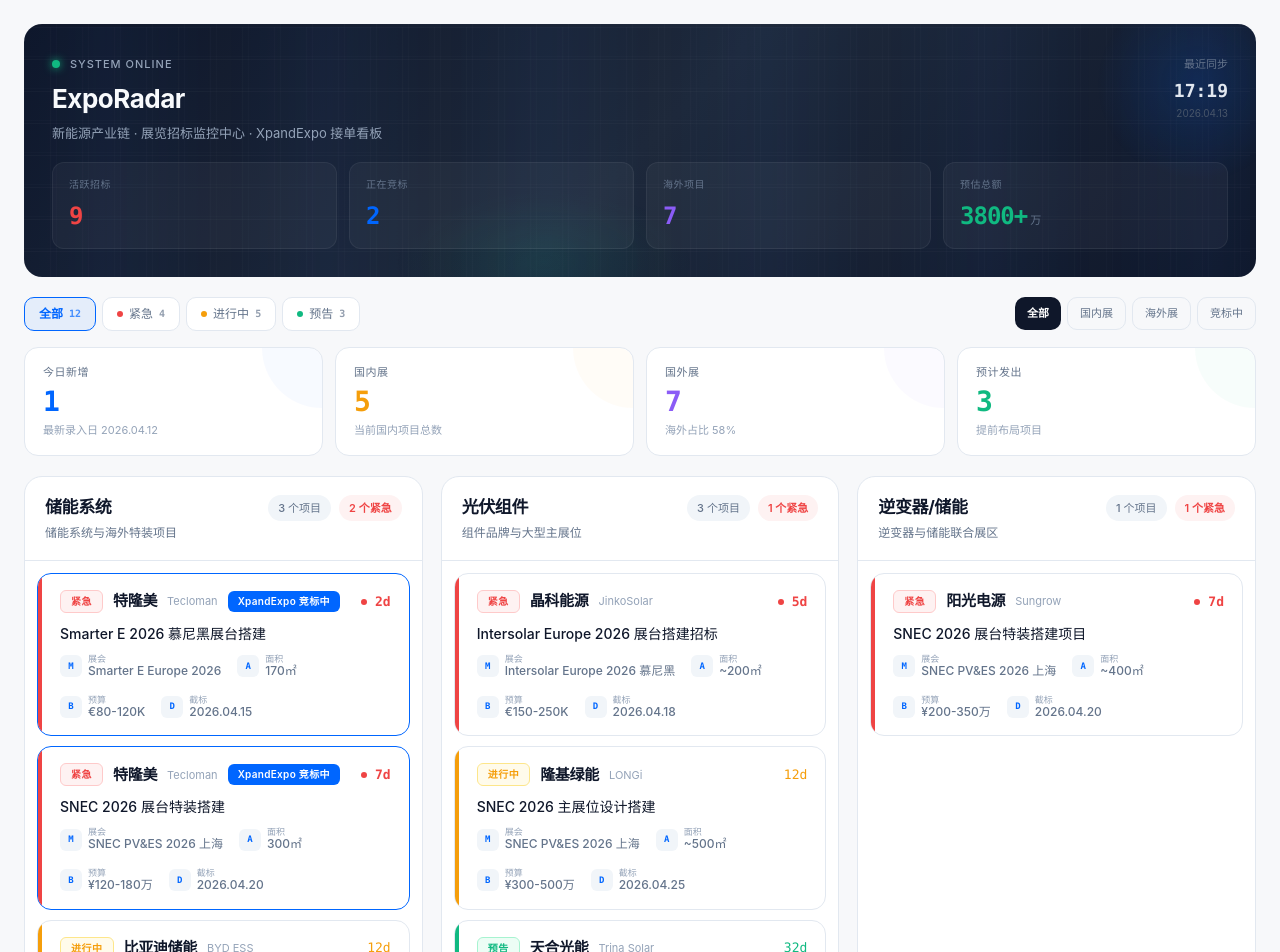
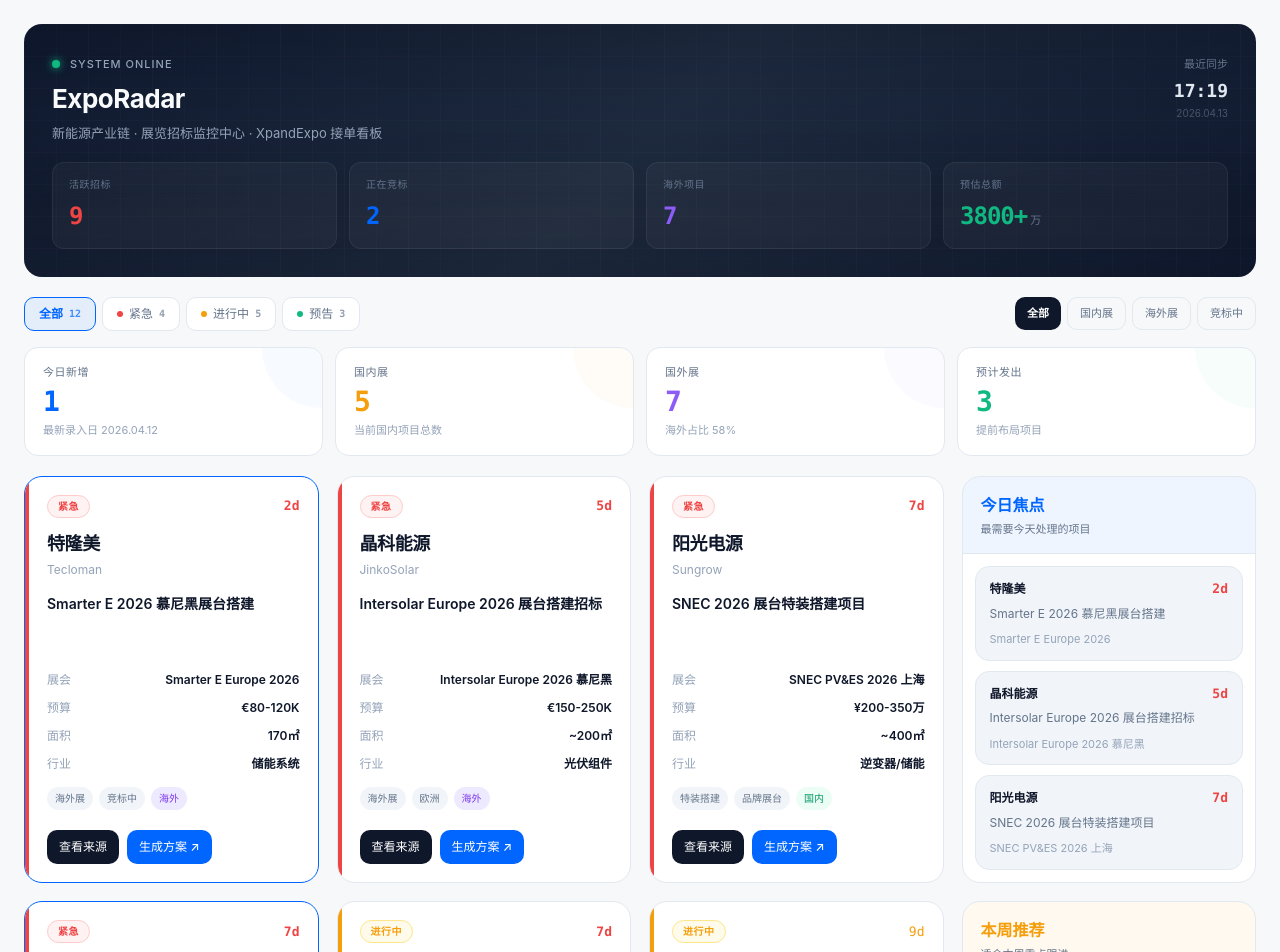
Before and after one commit to duofung/macro-live-monitor, a Next.js app: page / in a window 1280 px wide. Shown: the top 952 px of the page. Built offline with nearby package versions, Linux system fonts and the light colour scheme.

Commit message:
Align ExpoRadar rows and hero motion

```diff
--- a/components/expo-radar.tsx
+++ b/components/expo-radar.tsx
@@ -83,15 +83,6 @@
   active: { label: "进行中", dot: colors.warn, bg: colors.warnBg, border: colors.warnBorder },
   upcoming: { label: "预告", dot: colors.ok, bg: colors.okBg, border: colors.okBorder },
 };
-
-const segmentLabels = {
-  "光伏组件": "组件品牌与大型主展位",
-  "逆变器/储能": "逆变器与储能联合展区",
-  "储能/动力电池": "电池龙头与年度框架采购",
-  "储能系统": "储能系统与海外特装项目",
-  "储能电芯": "新势力电芯与潜力客户",
-  "逆变器": "逆变器与区域型展会",
-} as const;
 
 const monitorSources = [
   { name: "剑鱼标讯", url: "https://www.jianyu360.cn", kw: "展台搭建 · 展览设计 · 特装搭建", status: "推荐" },
@@ -199,20 +190,6 @@
     };
   }, []);
 
-  const groupedFeeds = useMemo(() => {
-    const grouped = filtered.reduce<Record<string, FeedItem[]>>((acc, item) => {
-      acc[item.seg] ??= [];
-      acc[item.seg].push(item);
-      return acc;
-    }, {});
-
-    return Object.entries(grouped).sort((a, b) => {
-      const aScore = a[1].filter((item) => item.urg === "hot").length * 10 + a[1].length;
-      const bScore = b[1].filter((item) => item.urg === "hot").length * 10 + b[1].length;
-      return bScore - aScore;
-    });
-  }, [filtered]);
-
   const overseasRatio = Math.round((stats.overseas / stats.total) * 100);
   const domesticCount = stats.total - stats.overseas;
   const latestPublishDate = useMemo(() => [...FEEDS].sort((a, b) => b.pubDate.localeCompare(a.pubDate))[0]?.pubDate ?? "", []);
@@ -226,6 +203,47 @@
       pipeline: sorted.filter((item) => daysLeft(item.deadline) > 10).slice(0, 5),
     };
   }, []);
+
+  const projectRows = useMemo(() => {
+    const rows: FeedItem[][] = [];
+    for (let i = 0; i < filtered.length; i += 3) rows.push(filtered.slice(i, i + 3));
+    return rows;
+  }, [filtered]);
+
+  const rightRailPanels = [
+    {
+      key: "focus",
+      title: "今日焦点",
+      subtitle: "最需要今天处理的项目",
+      tone: colors.accent,
+      items: [...FEEDS].sort((a, b) => daysLeft(a.deadline) - daysLeft(b.deadline)).slice(0, 3),
+    },
+    {
+      key: "week",
+      title: "本周推荐",
+      subtitle: "适合本周重点跟进",
+      tone: colors.warn,
+      items: actionBoard.thisWeek.slice(0, 3),
+    },
+    {
+      key: "pipeline",
+      title: "储备项目",
+      subtitle: "适合提前准备素材",
+      tone: colors.ok,
+      items: actionBoard.pipeline.slice(0, 3),
+    },
+    {
+      key: "region",
+      title: "区域分布",
+      subtitle: "项目所属市场结构",
+      tone: "#8B5CF6",
+      stats: [
+        { label: "国内展", value: `${domesticCount}` },
+        { label: "国外展", value: `${stats.overseas}` },
+        { label: "海外占比", value: `${overseasRatio}%` },
+      ],
+    },
+  ] as const;
 
   return (
     <div style={{ minHeight: "100vh", background: colors.bg, padding: 24 }}>
@@ -244,12 +262,12 @@
             style={{
               position: "absolute",
               inset: 0,
-              opacity: 0.24,
+              opacity: 0.18,
               backgroundImage:
-                "linear-gradient(90deg, transparent 0%, rgba(59,130,246,0.18) 48%, transparent 100%), linear-gradient(rgba(255,255,255,.10) 1px, transparent 1px), linear-gradient(90deg, rgba(255,255,255,.08) 1px, transparent 1px)",
-              backgroundSize: "220px 100%, 32px 32px, 32px 32px",
-              backgroundPosition: "-220px 0, 0 0, 0 0",
-              animation: "heroScan 8s linear infinite, heroGridFloat 16s linear infinite",
+                "linear-gradient(180deg, transparent 0%, rgba(59,130,246,0.16) 50%, transparent 100%), repeating-linear-gradient(90deg, rgba(148,163,184,0.10) 0 1px, transparent 1px 64px), repeating-linear-gradient(180deg, rgba(148,163,184,0.10) 0 1px, transparent 1px 30px)",
+              backgroundSize: "100% 220px, 100% 100%, 100% 100%",
+              backgroundPosition: "0 -220px, 0 0, 0 0",
+              animation: "heroVerticalScan 7s ease-in-out infinite, heroLineFloat 9s ease-in-out infinite",
             }}
           />
           <div
@@ -262,28 +280,7 @@
               backgroundSize: "32px 32px",
             }}
           />
-          <div
-            style={{
-              position: "absolute",
-              top: -40,
-              right: -40,
-              width: 200,
-              height: 200,
-              borderRadius: "50%",
-              background: "radial-gradient(circle, rgba(0,102,255,0.15) 0%, transparent 70%)",
-            }}
-          />
-          <div
-            style={{
-              position: "absolute",
-              bottom: -60,
-              left: "30%",
-              width: 300,
-              height: 150,
-              borderRadius: "50%",
-              background: "radial-gradient(ellipse, rgba(16,185,129,0.1) 0%, transparent 70%)",
-            }}
-          />
+          <div style={{ position: "absolute", inset: 0, background: "linear-gradient(180deg, rgba(15,23,42,0.12), rgba(15,23,42,0.02) 40%, rgba(15,23,42,0.14))" }} />
 
           <div style={{ position: "relative", zIndex: 1 }}>
             <div style={{ display: "flex", justifyContent: "space-between", alignItems: "flex-start", marginBottom: 20, gap: 16, flexWrap: "wrap" }}>
@@ -384,31 +381,13 @@
           <StatCard label="国外展" value={stats.overseas} sub={`海外占比 ${overseasRatio}%`} color={"#8B5CF6"} active={regionFilter === "overseas"} onClick={() => setRegionFilter(regionFilter === "overseas" ? "all" : "overseas")} />
           <StatCard label="预计发出" value={stats.upcoming} sub="提前布局项目" color={colors.ok} active={filter === "upcoming"} onClick={() => setFilter(filter === "upcoming" ? "all" : "upcoming")} />
         </div>
-        <div className="expo-module-grid" style={{ display: "grid", gridTemplateColumns: "repeat(3, minmax(0, 1fr))", gap: 18, alignItems: "stretch", marginBottom: 20 }}>
-          {[
-            ...groupedFeeds.map(([segment, items]) => ({ kind: "segment" as const, segment, items })),
-            { kind: "board" as const, title: "本周推荐", tone: colors.warn, subtitle: "适合本周重点跟进的项目", items: actionBoard.thisWeek.slice(0, 4) },
-            { kind: "board" as const, title: "储备项目", tone: colors.ok, subtitle: "适合提前布局和准备素材的项目", items: actionBoard.pipeline },
-          ].map((module) =>
-            module.kind === "segment" ? (
-              <section key={module.segment} style={{ background: colors.card, border: `1px solid ${colors.border}`, borderRadius: 18, overflow: "hidden", minHeight: 360, display: "flex", flexDirection: "column" }}>
-                <div style={{ padding: "18px 20px", borderBottom: `1px solid ${colors.border}`, display: "flex", justifyContent: "space-between", alignItems: "flex-start", gap: 16, flexWrap: "wrap" }}>
-                  <div>
-                    <div style={{ fontSize: 17, fontWeight: 700, letterSpacing: -0.4 }}>{module.segment}</div>
-                    <div style={{ marginTop: 4, fontSize: 12, color: colors.sub }}>{segmentLabels[module.segment as keyof typeof segmentLabels] ?? "当前品类项目池"}</div>
-                  </div>
-                  <div style={{ display: "flex", gap: 8, flexWrap: "wrap" }}>
-                    <span style={{ fontSize: 11, padding: "5px 10px", background: colors.light, borderRadius: 999, color: colors.sub, fontWeight: 500 }}>
-                      {module.items.length} 个项目
-                    </span>
-                    <span style={{ fontSize: 11, padding: "5px 10px", background: colors.hotBg, borderRadius: 999, color: colors.hot, fontWeight: 600 }}>
-                      {module.items.filter((item) => item.urg === "hot").length} 个紧急
-                    </span>
-                  </div>
-                </div>
+        <div style={{ display: "flex", flexDirection: "column", gap: 18, marginBottom: 20 }}>
+          {projectRows.map((row, rowIndex) => {
+            const panel = rightRailPanels[rowIndex];
 
-                <div style={{ padding: 12, display: "flex", flexDirection: "column", gap: 10, flex: 1, overflow: "auto" }}>
-                  {module.items.map((f) => {
+            return (
+              <div key={`row-${rowIndex}`} className="expo-row-grid" style={{ display: "grid", gridTemplateColumns: "repeat(4, minmax(0, 1fr))", gap: 18, alignItems: "stretch" }}>
+                {row.map((f) => {
                   const u = urgMap[f.urg];
                   const isExp = expanded === f.id;
                   const dl = daysLeft(f.deadline);
@@ -419,93 +398,55 @@
                       onClick={() => setExpanded(isExp ? null : f.id)}
                       style={{
                         background: isExp ? "#FAFCFF" : colors.card,
-                          borderRadius: 14,
+                        borderRadius: 18,
                         overflow: "hidden",
                         cursor: "pointer",
                         border: f.bidding ? `1.5px solid ${colors.accent}` : `1px solid ${colors.border}`,
                         transition: "all 0.2s",
                         position: "relative",
+                        minHeight: 360,
                         boxShadow: isExp ? "0 8px 28px rgba(15,23,42,0.08)" : "none",
                       }}
                     >
-                        <div style={{ position: "absolute", left: 0, top: 0, bottom: 0, width: 4, background: u.dot, borderRadius: "14px 0 0 14px" }} />
-
-                        <div style={{ padding: "16px 18px 16px 22px" }}>
-                          <div style={{ display: "flex", justifyContent: "space-between", alignItems: "center", marginBottom: 10, gap: 12, flexWrap: "wrap" }}>
-                            <div style={{ display: "flex", alignItems: "center", gap: 10, flexWrap: "wrap" }}>
-                              <span
-                                style={{
-                                  fontSize: 10,
-                                  fontWeight: 600,
-                                  letterSpacing: 0.5,
-                                  padding: "3px 10px",
-                                  borderRadius: 6,
-                                  background: u.bg,
-                                  color: u.dot,
-                                  border: `1px solid ${u.border}`,
-                                  textTransform: "uppercase",
-                                }}
-                              >
-                                {u.label}
-                              </span>
-                              <span style={{ fontSize: 15, fontWeight: 600, letterSpacing: -0.3 }}>{f.co}</span>
-                              <span style={{ fontSize: 11, color: colors.muted }}>{f.coEn}</span>
-                              {f.bidding ? <span style={{ fontSize: 10, fontWeight: 600, padding: "3px 10px", borderRadius: 6, background: colors.accent, color: "#fff", letterSpacing: 0.3 }}>XpandExpo 竞标中</span> : null}
-                            </div>
-                            <div style={{ display: "flex", alignItems: "center", gap: 8 }}>
-                              {dl <= 7 && dl > 0 ? <span style={{ width: 6, height: 6, borderRadius: "50%", background: colors.hot, animation: "pulse 1.5s infinite" }} /> : null}
+                      <div style={{ position: "absolute", left: 0, top: 0, bottom: 0, width: 4, background: u.dot, borderRadius: "18px 0 0 18px" }} />
+                      <div style={{ padding: "18px 18px 18px 22px", display: "flex", flexDirection: "column", height: "100%" }}>
+                        <div style={{ display: "flex", justifyContent: "space-between", alignItems: "center", gap: 10, flexWrap: "wrap", marginBottom: 12 }}>
+                          <span style={{ fontSize: 10, fontWeight: 600, letterSpacing: 0.5, padding: "3px 10px", borderRadius: 999, background: u.bg, color: u.dot, border: `1px solid ${u.border}` }}>{u.label}</span>
                           <Deadline d={f.deadline} />
                         </div>
-                          </div>
 
-                          <div style={{ fontSize: 14, fontWeight: 500, marginBottom: 10, color: colors.text }}>{f.title}</div>
+                        <div style={{ fontSize: 18, fontWeight: 700, letterSpacing: -0.4, marginBottom: 4 }}>{f.co}</div>
+                        <div style={{ fontSize: 12, color: colors.muted, marginBottom: 14 }}>{f.coEn}</div>
 
-                          <div style={{ display: "flex", gap: 16, flexWrap: "wrap" }}>
+                        <div style={{ fontSize: 14, fontWeight: 600, lineHeight: 1.5, minHeight: 64, marginBottom: 14 }}>{f.title}</div>
+
+                        <div style={{ display: "grid", gap: 10, marginBottom: 14 }}>
                           {[
-                              { icon: "M", label: "展会", value: f.expo },
-                              { icon: "A", label: "面积", value: f.area },
-                              { icon: "B", label: "预算", value: f.budget },
-                              { icon: "D", label: "截标", value: f.deadline },
-                            ].map((spec, i) => (
-                              <div key={i} style={{ display: "flex", alignItems: "center", gap: 6 }}>
-                                <div style={{ width: 22, height: 22, borderRadius: 6, background: colors.light, display: "flex", alignItems: "center", justifyContent: "center", fontSize: 9, fontWeight: 700, color: colors.accent, fontFamily: "var(--font-mono)" }}>
-                                  {spec.icon}
-                                </div>
-                                <div>
-                                  <div style={{ fontSize: 9, color: colors.muted, lineHeight: 1 }}>{spec.label}</div>
-                                  <div style={{ fontSize: 12, fontWeight: 500, color: colors.sub, lineHeight: 1.3 }}>{spec.value}</div>
-                                </div>
+                            ["展会", f.expo],
+                            ["预算", f.budget],
+                            ["面积", f.area],
+                            ["行业", f.seg],
+                          ].map(([label, value]) => (
+                            <div key={label} style={{ display: "flex", justifyContent: "space-between", gap: 10, fontSize: 12 }}>
+                              <span style={{ color: colors.muted }}>{label}</span>
+                              <span style={{ fontWeight: 600, textAlign: "right" }}>{value}</span>
                             </div>
                           ))}
                         </div>
 
-                          {isExp ? (
-                            <div style={{ marginTop: 16, paddingTop: 16, borderTop: `1px solid ${colors.border}` }}>
-                              <p style={{ fontSize: 13, color: colors.sub, lineHeight: 1.7, margin: "0 0 14px" }}>{f.desc}</p>
                         <div style={{ display: "flex", gap: 6, flexWrap: "wrap", marginBottom: 14 }}>
-                                {f.tags.map((t, i) => (
-                                  <span key={i} style={{ fontSize: 10, padding: "3px 10px", borderRadius: 20, background: colors.light, color: colors.sub, fontWeight: 500 }}>
-                                    {t}
+                          {f.tags.slice(0, 2).map((tag) => (
+                            <span key={tag} style={{ fontSize: 10, padding: "4px 8px", borderRadius: 999, background: colors.light, color: colors.sub, fontWeight: 500 }}>
+                              {tag}
                             </span>
                           ))}
-                                <span style={{ fontSize: 10, padding: "3px 10px", borderRadius: 20, background: f.region === "海外" ? "#EDE9FE" : "#ECFDF5", color: f.region === "海外" ? "#7C3AED" : "#059669", fontWeight: 500 }}>
+                          <span style={{ fontSize: 10, padding: "4px 8px", borderRadius: 999, background: f.region === "海外" ? "#EDE9FE" : "#ECFDF5", color: f.region === "海外" ? "#7C3AED" : "#059669", fontWeight: 500 }}>
                             {f.region}
                           </span>
                         </div>
-                              <div style={{ display: "grid", gridTemplateColumns: "repeat(auto-fit, minmax(180px,1fr))", gap: 8, marginBottom: 14, fontSize: 12 }}>
-                                <div style={{ padding: "8px 12px", background: colors.light, borderRadius: 8 }}>
-                                  <span style={{ color: colors.muted }}>展会时间</span>
-                                  <br />
-                                  <span style={{ fontWeight: 500 }}>{f.expoDate}</span>
-                                </div>
-                                <div style={{ padding: "8px 12px", background: colors.light, borderRadius: 8 }}>
-                                  <span style={{ color: colors.muted }}>信息来源</span>
-                                  <br />
-                                  <span style={{ fontWeight: 500 }}>{f.src}</span>
-                                </div>
-                              </div>
-                              <div style={{ display: "flex", gap: 8, flexWrap: "wrap" }}>
-                                <a href={f.srcUrl} target="_blank" rel="noopener noreferrer" onClick={(e) => e.stopPropagation()} style={{ fontSize: 12, padding: "8px 16px", borderRadius: 10, textDecoration: "none", background: colors.text, color: "#fff", fontWeight: 500 }}>
+
+                        <div style={{ marginTop: "auto", display: "flex", gap: 8, flexWrap: "wrap" }}>
+                          <a href={f.srcUrl} target="_blank" rel="noopener noreferrer" onClick={(e) => e.stopPropagation()} style={{ fontSize: 12, padding: "8px 12px", borderRadius: 10, textDecoration: "none", background: colors.text, color: "#fff", fontWeight: 500 }}>
                             查看来源
                           </a>
                           <button
@@ -513,36 +454,25 @@
                               e.stopPropagation();
                               window.sendPrompt?.(`针对「${f.co}」的「${f.title}」，帮我准备投标响应方案：展会${f.expo}，面积${f.area}，预算${f.budget}，包含设计理念、搭建方案、报价框架、项目时间线`);
                             }}
-                                  style={{ fontSize: 12, padding: "8px 16px", borderRadius: 10, background: colors.accent, color: "#fff", fontWeight: 500, border: "none", cursor: "pointer" }}
+                            style={{ fontSize: 12, padding: "8px 12px", borderRadius: 10, background: colors.accent, color: "#fff", fontWeight: 500, border: "none" }}
                           >
-                                  生成投标方案 ↗
-                                </button>
-                                <button
-                                  onClick={(e) => {
-                                    e.stopPropagation();
-                                    window.sendPrompt?.(`帮我起草给「${f.co}」展览负责人的意向邮件，表达XpandExpo对「${f.title}」的投标意向，突出12+年新能源展览经验、海外搭建能力、服务过亨通/天能/特隆美等客户`);
-                                  }}
-                                  style={{ fontSize: 12, padding: "8px 16px", borderRadius: 10, background: "transparent", color: colors.accent, fontWeight: 500, border: `1.5px solid ${colors.accent}`, cursor: "pointer" }}
-                                >
-                                  发送意向邮件 ↗
+                            生成方案 ↗
                           </button>
                         </div>
-                            </div>
-                          ) : null}
                       </div>
                     </div>
                   );
                 })}
+
+                {panel ? (
+                  <section style={{ background: colors.card, border: `1px solid ${colors.border}`, borderRadius: 18, overflow: "hidden", minHeight: 360, display: "flex", flexDirection: "column" }}>
+                    <div style={{ padding: "16px 18px", borderBottom: `1px solid ${colors.border}`, background: `${panel.tone}10` }}>
+                      <div style={{ fontSize: 16, fontWeight: 700, color: panel.tone }}>{panel.title}</div>
+                      <div style={{ marginTop: 4, fontSize: 11, color: colors.sub }}>{panel.subtitle}</div>
                     </div>
-              </section>
-            ) : (
-              <section key={module.title} style={{ background: colors.card, border: `1px solid ${colors.border}`, borderRadius: 18, overflow: "hidden", minHeight: 360, display: "flex", flexDirection: "column" }}>
-                <div style={{ padding: "16px 18px", borderBottom: `1px solid ${colors.border}`, background: `${module.tone}10` }}>
-                  <div style={{ fontSize: 15, fontWeight: 700, color: module.tone }}>{module.title}</div>
-                  <div style={{ marginTop: 4, fontSize: 11, color: colors.sub }}>{module.subtitle}</div>
-                </div>
+                    {"items" in panel ? (
                       <div style={{ padding: 12, display: "flex", flexDirection: "column", gap: 10, flex: 1 }}>
-                  {module.items.map((item) => (
+                        {panel.items.map((item) => (
                           <button
                             key={item.id}
                             onClick={() => setExpanded(item.id)}
@@ -557,9 +487,23 @@
                           </button>
                         ))}
                       </div>
+                    ) : (
+                      <div style={{ padding: 16, display: "flex", flexDirection: "column", gap: 14, flex: 1 }}>
+                        {panel.stats.map((item) => (
+                          <div key={item.label} style={{ padding: 14, borderRadius: 14, background: colors.light }}>
+                            <div style={{ fontSize: 11, color: colors.muted }}>{item.label}</div>
+                            <div style={{ marginTop: 8, fontSize: 28, fontWeight: 700, fontFamily: "var(--font-mono)", color: panel.tone }}>{item.value}</div>
+                          </div>
+                        ))}
+                      </div>
+                    )}
                   </section>
-            ),
+                ) : (
+                  <div style={{ minHeight: 360 }} />
                 )}
+              </div>
+            );
+          })}
         </div>
         <div style={{ borderRadius: 14, overflow: "hidden", border: `1px solid ${colors.border}`, background: colors.card }}>
           <div style={{ padding: "16px 20px", background: colors.light, borderBottom: `1px solid ${colors.border}`, display: "flex", justifyContent: "space-between", alignItems: "center", gap: 12, flexWrap: "wrap" }}>
@@ -613,16 +557,16 @@
 
         <style>{`
           @keyframes pulse{0%,100%{opacity:1}50%{opacity:.4}}
-          @keyframes heroScan{0%{background-position:-220px 0,0 0,0 0}100%{background-position:calc(100% + 220px) 0,0 0,0 0}}
-          @keyframes heroGridFloat{0%{transform:translate3d(0,0,0)}50%{transform:translate3d(-8px,4px,0)}100%{transform:translate3d(0,0,0)}}
+          @keyframes heroVerticalScan{0%{background-position:0 -220px,0 0,0 0}50%{background-position:0 calc(50% - 20px),0 -6px,0 10px}100%{background-position:0 calc(100% + 220px),0 0,0 0}}
+          @keyframes heroLineFloat{0%{transform:translateY(0)}50%{transform:translateY(-10px)}100%{transform:translateY(0)}}
           @media (max-width: 1100px) {
-            .expo-module-grid { grid-template-columns: repeat(2, minmax(0, 1fr)) !important; }
+            .expo-row-grid { grid-template-columns: repeat(2, minmax(0, 1fr)) !important; }
             .expo-source-grid { grid-template-columns: 1fr !important; }
           }
           @media (max-width: 720px) {
             .expo-hero-stats { grid-template-columns: repeat(2, minmax(0, 1fr)) !important; }
             .expo-summary-grid { grid-template-columns: 1fr !important; }
-            .expo-module-grid { grid-template-columns: 1fr !important; }
+            .expo-row-grid { grid-template-columns: 1fr !important; }
           }
           @media (max-width: 560px) {
             .expo-hero-stats { grid-template-columns: 1fr !important; }
```
Lines whose indentation alone changed are shown as unchanged.
